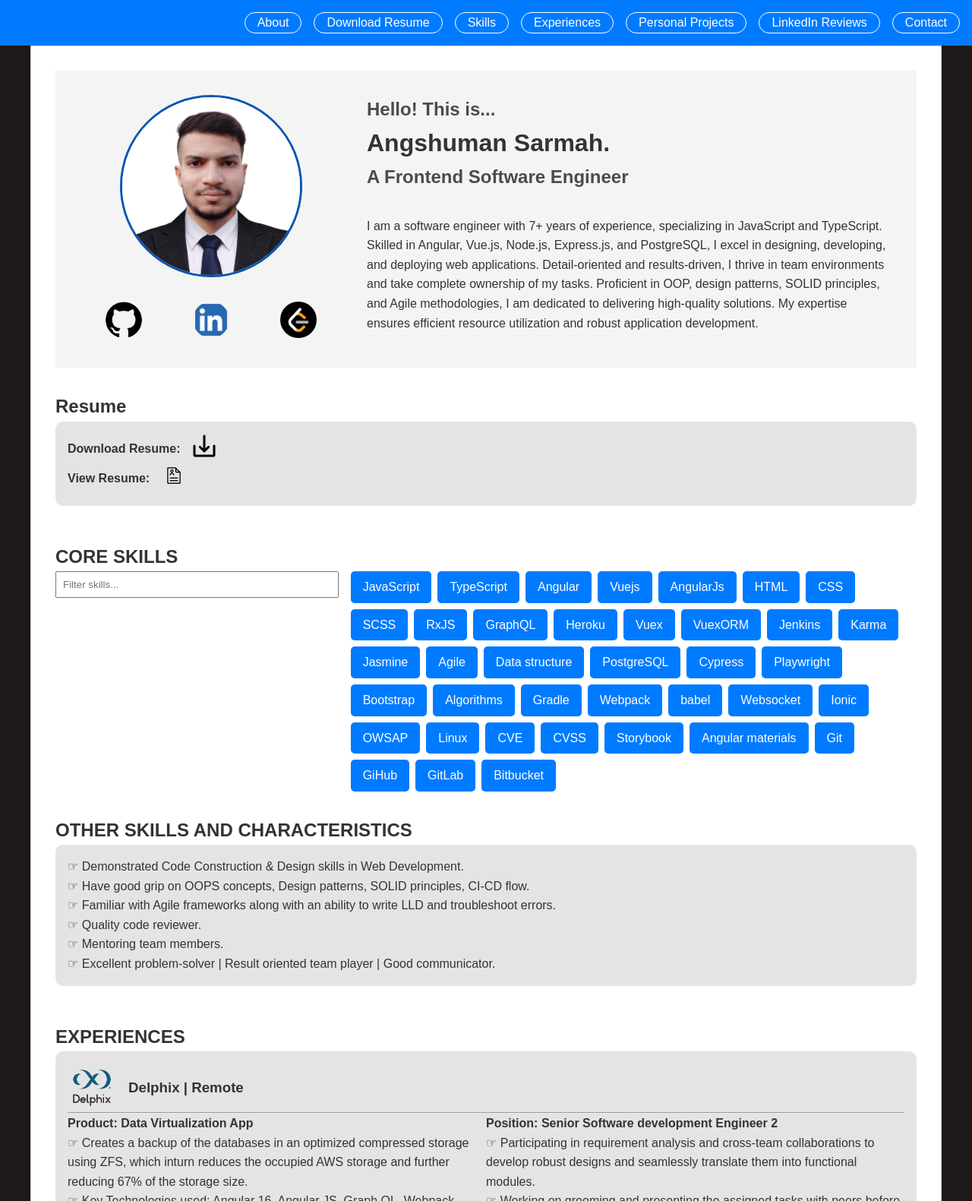
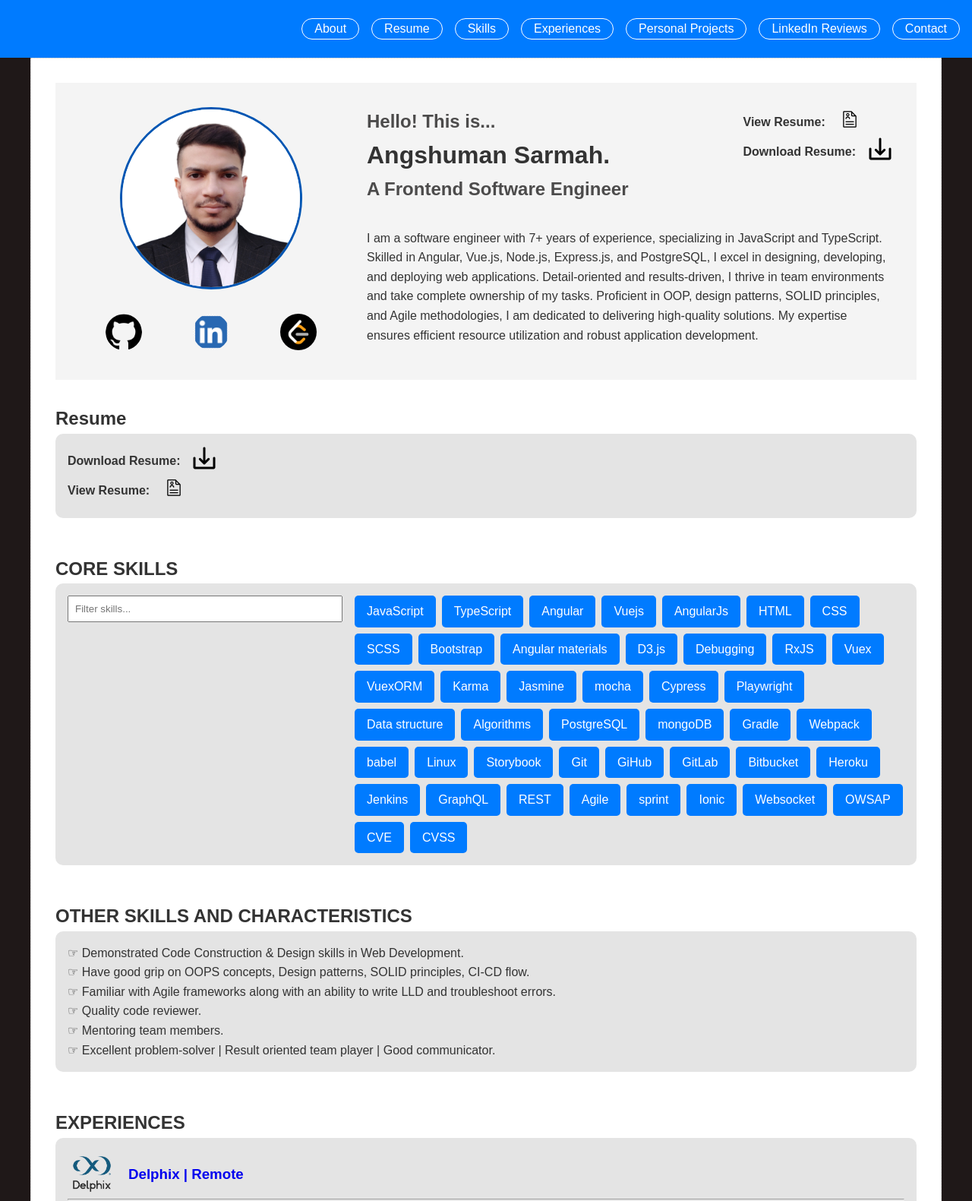
Before and after one commit to angshumanSarmah/personal-profile, a plain HTML site: page index.html in a window 1280 px wide. Shown: the top 1581 px of the page at 76% size. Drawn offline with Linux system fonts and the light colour scheme.

Commit message:
(chore): Updated

```diff
--- a/index.html
+++ b/index.html
@@ -12,7 +12,7 @@
     <nav class="navbar">
         <ul>
             <li><a href="#about">About</a></li>
-            <li><a href="#resume">Download Resume</a></li>
+            <li><a href="#resume">Resume</a></li>
             <li><a href="#skills">Skills</a></li>
             <li><a href="#experiences">Experiences</a></li>
             <li><a href="#personal-projects">Personal Projects</a></li>
@@ -39,9 +39,27 @@
                 </div>
             </div>
             <div class="profile-info">
-                <h2 class="light-font">Hello! This is... </h2>
-                <h1>Angshuman Sarmah.</h1>
-                <h2 class="light-font">A Frontend Software Engineer</h2>
+                <div class="resume-container">
+                    <div>
+                        <h2 class="light-font">Hello! This is... </h2>
+                        <h1>Angshuman Sarmah.</h1>
+                        <h2 class="light-font">A Frontend Software Engineer</h2>
+                    </div>
+                    <div>
+                        <div class="resume-holder-row">
+                            <strong>View Resume:</strong>
+                            <a target="_blank" href="assets/Angshuman Sarmah - Web Developer.pdf">
+                                <img class="resume-icon" src="assets/resume.png" alt="Delphix Logo">
+                            </a>
+                        </div>
+                        <div class="resume-holder-row">
+                            <strong>Download Resume:</strong>
+                            <a target="_blank" href="assets/Angshuman Sarmah - Web Developer.pdf" download>
+                                <img class="resume-icon" src="assets/download icon.png" alt="Delphix Logo">
+                            </a>
+                        </div>
+                    </div>
+                </div>
                 <p class="about-me">
                     I am a software engineer with 7+ years of experience, specializing in JavaScript and TypeScript.
                     Skilled in Angular, Vue.js, Node.js, Express.js, and PostgreSQL, I excel in designing, developing,
@@ -73,7 +91,7 @@
 
         <section class="skills-section" id="skills">
             <h2>CORE SKILLS</h2>
-            <div class="skills-container">
+            <div class="skills-container tile">
                 <div class="skills-search">
                     <input type="text" placeholder="Filter skills...">
                 </div>
@@ -102,10 +120,10 @@
         <section class="experiences-section" id="experiences">
             <h2>EXPERIENCES</h2>
             <div class="tile">
-                <h3 class="company-details">
+                <a class="company-details" href="https://www.delphix.com/" target="_blank">
                     <img class="company-logo" src="assets/delphix logo.png" alt="Delphix Logo">
-                    Delphix | Remote
-                </h3>
+                    <h3>Delphix | Remote</h3>
+                </a>
                 <hr>
                 <div class="work-experience-container">
                     <div class="about-product">
@@ -148,12 +166,13 @@
                     </div>
                 </div>
             </div>
+
             <!-- ============================================================================= -->
             <div class="tile">
-                <h3 class="company-details">
-                    <img class="company-logo" src="assets/factset logo 2.png" alt="Delphix Logo">
-                    Factset | Remote, Hyderabad
-                </h3>
+                <a class="company-details" href="https://www.factset.com/" target="_blank">
+                    <img class="company-logo" src="assets/factset logo 2.png" alt="Factset Logo">
+                    <h3>Factset | Remote, Hyderabad</h3>
+                </a>
                 <hr>
                 <div class="work-experience-container">
                     <div class="about-product">
@@ -190,10 +209,10 @@
 
             <!-- ============================================================================= -->
             <div class="tile">
-                <h3 class="company-details">
-                    <img class="company-logo" src="assets/wipro logo.png" alt="Delphix Logo">
-                    Wipro | Hyderabad
-                </h3>
+                <a class="company-details" href="https://www.wipro.com/" target="_blank">
+                    <img class="company-logo" src="assets/wipro logo.png" alt="Wipro Logo">
+                    <h3> Wipro | Hyderabad</h3>
+                </a>
                 <hr>
                 <div class="work-experience-container">
                     <div class="about-product">
@@ -301,7 +320,9 @@
         </section>
 
         <section class="reviews-section" id="reviews">
-            <h2>LINKEDIN REVIEWS</h2>
+            <h2>
+                LINKEDIN REVIEWS
+            </h2>
             <div class="reviews">
                 <div class="review">
                     <a class="reviewer-details" href="https://www.linkedin.com/in/sumit-dhingra-1b0b7086/"
@@ -310,6 +331,7 @@
                             src="https://media.licdn.com/dms/image/C4E03AQH8-iS9Biu7cA/profile-displayphoto-shrink_800_800/0/1580901591339?e=1722470400&v=beta&t=8_mh9yGSn1gHp0Z42DBOzghOFITqnVUtE697MMrhBgI"
                             alt="Profile Image">
                         <strong>Sumit Dhingra</strong>
+                        <img class="reviews-section-logo" src="assets/linkedIn-logo.png" alt="LinkedIn">
                     </a>
                     <p>I've been Angshuman's manager for almost 2 years now, and it's been a pleasure. He's one of the
                         hardest working and most tech-savvy individuals on my team. His confidence, intelligence, and
@@ -323,6 +345,7 @@
                             src="https://media.licdn.com/dms/image/D5603AQF4yWtooImqeA/profile-displayphoto-shrink_800_800/0/1716220613171?e=1722470400&v=beta&t=4UCCNUOvvnMyllCpY0_u6pM1WH9_EJAdyuLE88mYt5k"
                             alt="Profile Image">
                         <strong>Mahesh Neerati</strong>
+                        <img class="reviews-section-logo" src="assets/linkedIn-logo.png" alt="LinkedIn">
                     </a>
                     <p>I worked with him almost for 3 years. He was always ready to learn the new technologies in a
                         quicker pace and share the knowledge. His presence makes the working environment very
@@ -338,6 +361,7 @@
                             src="https://media.licdn.com/dms/image/D4D03AQG5nAnd9xpo6g/profile-displayphoto-shrink_800_800/0/1690288624096?e=1722470400&v=beta&t=OY6CLZKVME06WIdPYshA1ItdX0Y0I5yNJ4eNevKv3rw"
                             alt="Profile Image">
                         <strong>Navnath Galande</strong>
+                        <img class="reviews-section-logo" src="assets/linkedIn-logo.png" alt="LinkedIn">
                     </a>
                     <p> Me and Angshuman Joined hands in starting of our career. He is the one of the best, supportive
                         guy with whom I worked.
@@ -351,6 +375,7 @@
                             src="https://media.licdn.com/dms/image/C5103AQGUo6jsKD-_fw/profile-displayphoto-shrink_800_800/0/1573385093374?e=1722470400&v=beta&t=pHzTRWzyjTUkQdm1Tnx0Fr9-m-kvlNgiFbVlECT1c0Y"
                             alt="Profile Image">
                         <strong>Abhijeet Jain</strong>
+                        <img class="reviews-section-logo" src="assets/linkedIn-logo.png" alt="LinkedIn">
                     </a>
                     <p>I had the privilege of working closely with Angshuman for a considerable period, and I can
                         confidently say that he is an exceptional professional who consistently delivers outstanding
--- a/script.js
+++ b/script.js
@@ -1,8 +1,19 @@
 document.addEventListener('DOMContentLoaded', function() {
-    const skillList = ['JavaScript', 'TypeScript', 'Angular', 'Vuejs', 'AngularJs', 'HTML', 'CSS', 'SCSS',
-        'RxJS', 'GraphQL', 'Heroku', 'Vuex', 'VuexORM', 'Jenkins', 'Karma', 'Jasmine', 'Agile', 'Data structure', 'PostgreSQL',
-        'Cypress', 'Playwright', 'Bootstrap', 'Algorithms', 'Gradle', 'Webpack', 'babel', 'Websocket', 'Ionic', 'OWSAP',
-        'Linux', 'CVE', 'CVSS', 'Storybook', 'Angular materials', 'Git', 'GiHub', 'GitLab', 'Bitbucket'
+    const skillList = [
+        'JavaScript', 'TypeScript', 'Angular', 'Vuejs', 'AngularJs', 'HTML', 'CSS', 'SCSS',
+        'Bootstrap', 'Angular materials', 'D3.js',
+        'Debugging',
+        'RxJS', 'Vuex', 'VuexORM',
+        'Karma', 'Jasmine', 'mocha', 'Cypress', 'Playwright',
+        'Data structure', 'Algorithms',
+        'PostgreSQL', 'mongoDB',
+        'Gradle', 'Webpack', 'babel',
+        'Linux',  'Storybook', 'Git', 'GiHub', 'GitLab', 'Bitbucket',
+        'Heroku', 'Jenkins',
+        'GraphQL', 'REST',
+        'Agile', 'sprint',
+        'Ionic', 'Websocket',
+        'OWSAP', 'CVE', 'CVSS'
     ];
     const skillContainer = document.querySelector('.skills-list');
     console.log(skillContainer)
--- a/styles.css
+++ b/styles.css
@@ -23,6 +23,7 @@ body .main {
     background-color: white
 }
 
+
 /* navbar styles */
 .navbar {
     background: #007bff;
@@ -39,7 +40,7 @@ body .main {
 
 .navbar ul li {
     border: 1px solid white;
-    margin-left: 1rem;
+    margin: 0.5rem 0 .5rem 1rem;
     border-radius: 1rem;
 }
 
@@ -58,6 +59,11 @@ body .main {
     display: flex;
     padding: 2rem;
     background: #f4f4f4;
+}
+
+.profile-info .resume-container {
+    display: flex;
+    justify-content: space-between;
 }
 
 .profile-header .social-profile {
@@ -151,6 +157,20 @@ body .main {
 
 /* resume section style ends */
 
+/* resume section style*/
+.resume-holder-row {
+    display: flex;
+    align-items: center;
+}
+
+.resume-icon {
+    width: 2rem;
+    height: 2rem;
+    margin-left: 1rem;
+}
+/* resume section style ends */
+
+
 /* skills styles */
 .skills-container {
     display: flex;
@@ -221,6 +241,12 @@ a {
     text-decoration: none;
 }
 
+.reviews-section-logo {
+    width: 2rem;
+    height: 2rem;
+    /* object-fit: scale-down; */
+    margin-left: auto;
+}
 /* linkedin review styles ends */
 
 
@@ -245,6 +271,7 @@ a {
 }
 
 /* work exp styles ends */
+
 
 /* personal projects styles */
 .tile .personal-projects-container {
@@ -274,7 +301,6 @@ a {
 }
 
 /* personal projects styles */
-
 
 
 /* footer styles */
@@ -311,6 +337,10 @@ a {
         align-items: center;
     }
 
+    .profile-info .resume-container {
+        display: block;
+    }
+
     .profile-info {
         padding-left: 0;
     }
@@ -319,6 +349,14 @@ a {
         flex-direction: column;
     }
 
+    .work-experience-container {
+        display: block;
+    }
+
+    .work-experience-container .contribution {
+        margin-top: 1rem;
+    }
+
     .reviews {
         flex-direction: column;
     }
```
